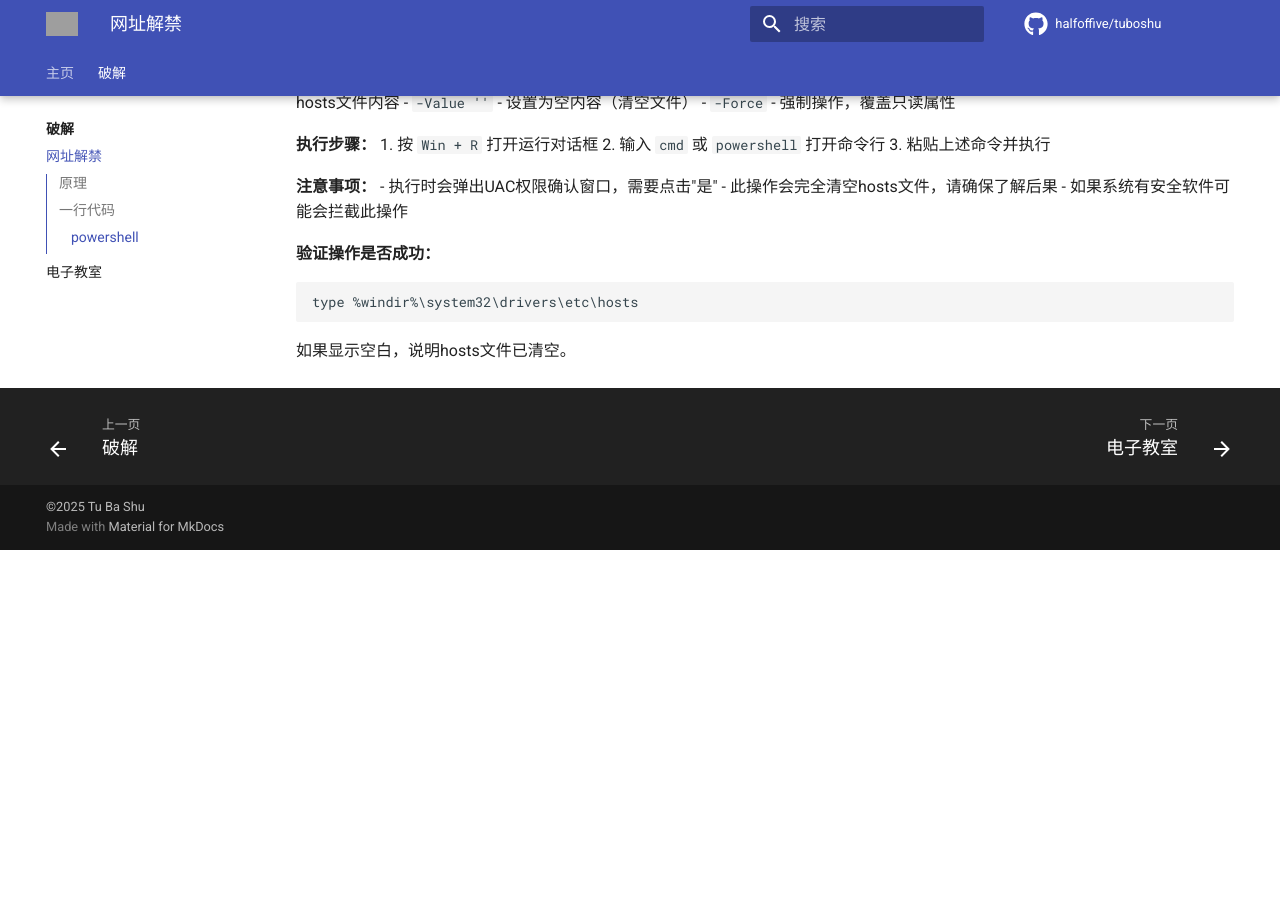
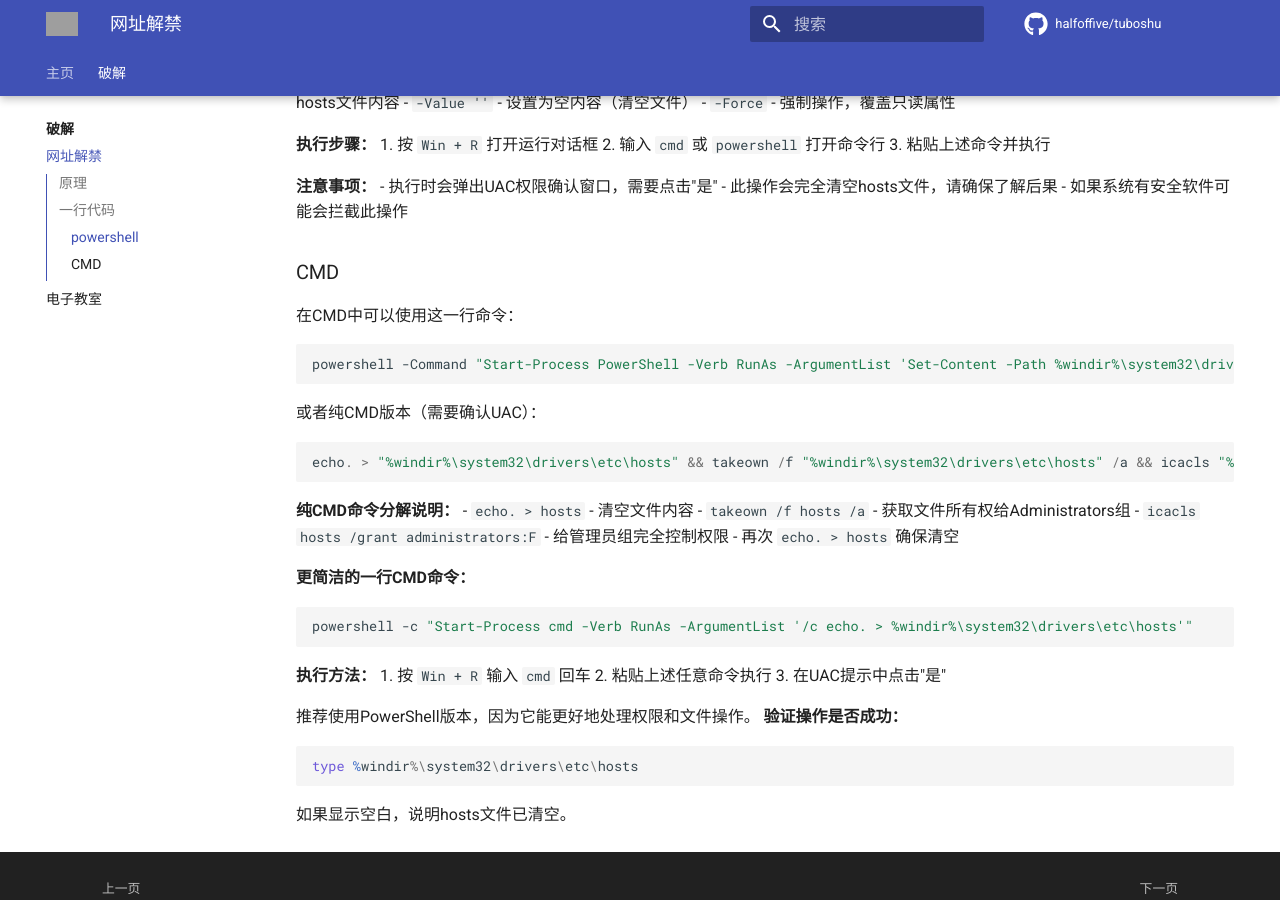
Before and after one commit to halfoffive/tuboshu, an MkDocs documentation site: the page built from docs/pojie/hosts/README.md, in a window 1280 px wide and 900 px high, scrolled down 474 px. Built offline with MkDocs 1.6.1 and Material for MkDocs 9.7.7, drawn with Linux system fonts in a browser that asks for light colours; comment, search, counter and statistics services are not loaded; before the commit the page ends 1024 px from its top, so only the background shows below that; grey boxes are pictures that could not be loaded.

Commit message:
增加小助手

````diff
--- a/docs/pojie/hosts/README.md
+++ b/docs/pojie/hosts/README.md
@@ -26,8 +26,39 @@ Start-Process PowerShell -Verb RunAs -ArgumentList "Set-Content -Path $env:windi
 - 此操作会完全清空hosts文件，请确保了解后果
 - 如果系统有安全软件可能会拦截此操作
 
+### CMD
+在CMD中可以使用这一行命令：
+
+```powershell
+powershell -Command "Start-Process PowerShell -Verb RunAs -ArgumentList 'Set-Content -Path %windir%\system32\drivers\etc\hosts -Value \"\" -Force'"
+```
+
+或者纯CMD版本（需要确认UAC）：
+
+```powershell
+echo. > "%windir%\system32\drivers\etc\hosts" && takeown /f "%windir%\system32\drivers\etc\hosts" /a && icacls "%windir%\system32\drivers\etc\hosts" /grant administrators:F && echo. > "%windir%\system32\drivers\etc\hosts"
+```
+
+**纯CMD命令分解说明：**
+- `echo. > hosts` - 清空文件内容
+- `takeown /f hosts /a` - 获取文件所有权给Administrators组
+- `icacls hosts /grant administrators:F` - 给管理员组完全控制权限
+- 再次 `echo. > hosts` 确保清空
+
+**更简洁的一行CMD命令：**
+```powershell
+powershell -c "Start-Process cmd -Verb RunAs -ArgumentList '/c echo. > %windir%\system32\drivers\etc\hosts'"
+```
+
+**执行方法：**
+1. 按 `Win + R` 输入 `cmd` 回车
+2. 粘贴上述任意命令执行
+3. 在UAC提示中点击"是"
+
+
+推荐使用PowerShell版本，因为它能更好地处理权限和文件操作。
 **验证操作是否成功：**
-```cmd
+```powershell
 type %windir%\system32\drivers\etc\hosts
 ```
 如果显示空白，说明hosts文件已清空。
````
Also changed, not shown: docs/pojie/README.md (+7 -0 lines).
